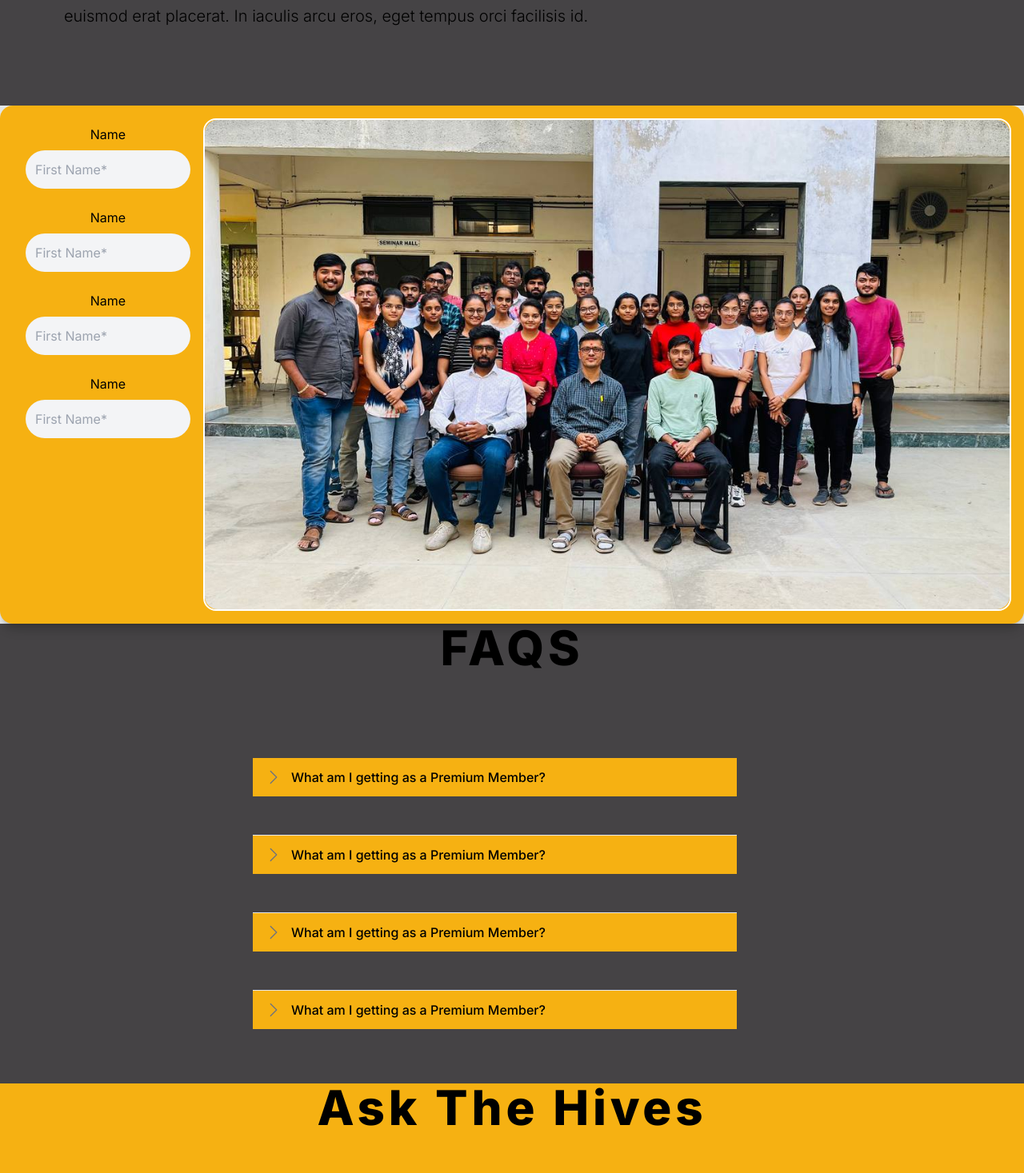
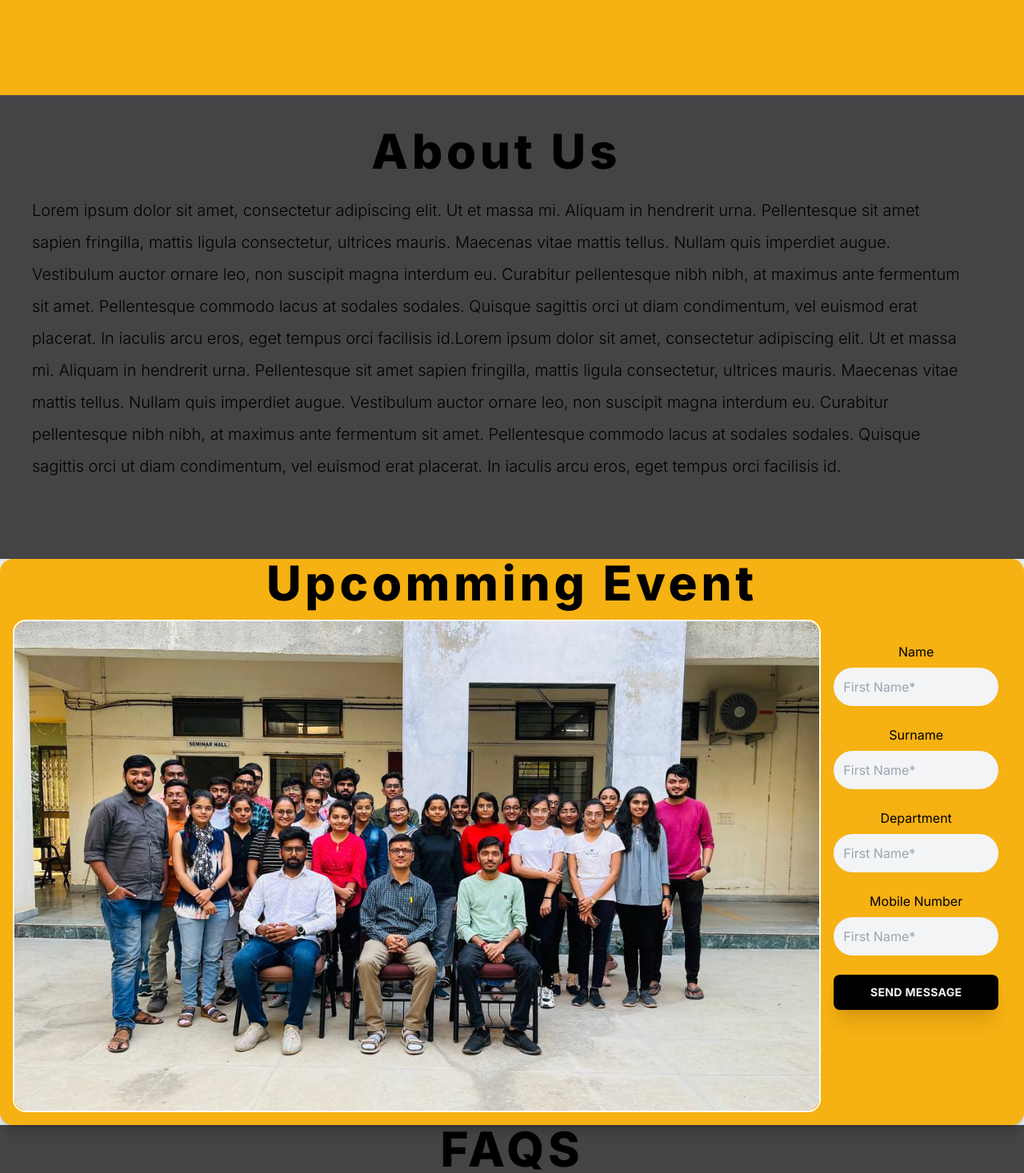
Before and after one commit to jaydeep-kuber/codehivesv3, a Next.js app: page / in a window 1280 px wide. Shown: the part 943-2410 px from the top of the page at 80% size. Built offline with nearby package versions, Linux system fonts and the light colour scheme.

Commit message:
i'm done

```diff
--- a/src/app/components/About.js
+++ b/src/app/components/About.js
@@ -1,11 +1,11 @@
 export default function About() {
     return (
-      <div className=" flex flex-col justify-start items-start w-full h-full pl-20 pr-30 pt-52 pb-20 box-border  bg-[rgba(69,67,69,1)]">
-        <div className=" flex flex-col justify-between items-center w-full h-full box-border">
+      <div className=" flex flex-col justify-center items-center w-full h-full pl-10 pr-20 pt-10 pb-20 box-border  bg-[rgba(69,67,69,1)]">
+        <div className=" flex flex-col justify-center items-center w-full h-full box-border">
           <p className="  border-[#ffffffff]max-lg:text-4xl max-sm:text-2xl max-xl:text-5xl max-2xl:text-6xl leading-relaxed text-8xl   font-poppins  font-[800]  tracking-[4.8px]">
             About Us
           </p>
-          <p className="text-xl font-light leading-relaxed mt-6 mb-4 ">            Lorem ipsum dolor sit amet, consectetur adipiscing elit. Ut et massa
+          <p className="text-xl font-light leading-[2] mt-6 mb-4  ">            Lorem ipsum dolor sit amet, consectetur adipiscing elit. Ut et massa
             mi. Aliquam in hendrerit urna. Pellentesque sit amet sapien fringilla,
             mattis ligula consectetur, ultrices mauris. Maecenas vitae mattis
             tellus. Nullam quis imperdiet augue. Vestibulum auctor ornare leo, non
--- a/src/app/components/ask2.js
+++ b/src/app/components/ask2.js
@@ -33,8 +33,8 @@ export default function Ask2() {
 				<br />
                 </div>
         	</form>
-            	<div className=" w-full lg:w-1/4 flex justify-center">
-					<button className="uppercase text-sm font-bold tracking-wide bg-black text-gray-100 p-3 rounded-lg w-1/2 sha
+            	<div className="sm:w-[400] sm:h-full xxs:h-full  xxs:w-[400] md:w-1/2   lg:w-1/4 flex justify-center">
+					<button className="uppercase text-sm font-bold tracking-wide bg-black text-gray-100 p-3 rounded-lg lg:w-1/4 sm:w-[400]  xxs:w-[200]   justify-center
                       focus:outline-none focus:shadow-outline shadow-xl">
             Send Message
           </button>
--- a/src/app/components/hero.js
+++ b/src/app/components/hero.js
@@ -3,7 +3,7 @@ import Image from "next/image"
 export default function Hero() {
     return (
       <div className=" flex flex-col justify-center items-center w-full h-full pl-5 pr-20 py-30 box-border  bg-[#f6b112]">
-        <div className=" flex flex-row justify-between items-center h-[100%] box-border">
+        <div className=" flex flex-row justify-between items-center w-full  box-border">
           <Image
             src={'/logo.png'}
             alt="Not Found"
--- a/src/app/components/upcomming.js
+++ b/src/app/components/upcomming.js
@@ -2,11 +2,41 @@ import Image from "next/image";
 
 export default function Upcomming() {
     return (
-        <div className=" flex flex-col items-center w-full h-full box-border shadow-lg rounded-2xl basis-2/3 relative bg-[#f6b112] ">
+        <div className=" flex flex-col items-center w-full h-full box-border shadow-lg rounded-2xl basis-1/2 relative bg-[#f6b112] ">
 
+       <p className="  border-[#ffffffff]max-lg:text-4xl max-sm:text-2xl max-xl:text-5xl max-2xl:text-6xl leading-relaxed text-8xl  text-black  font-poppins  font-[800]  tracking-[4.8px]">
+            Upcomming Event
+          </p>
 
         <div className="md:w-full md:h-[40.5rem] w-full h-[40rem] p-4 rounded-2xl shadow-lg  flex flex-col ease-linear duration-300 md:flex-row-reverse">
 
+
+
+
+        <div className=" pt-5 pr-2 pl-2 flex flex-row justify-around flex-wrap">
+          <div className="flex flex-col items-center m-2">
+          <label  >Name</label>
+				<input className="w-full bg-gray-100 text-gray-900 mt-2 p-3 rounded-full focus:outline-none  focus:shadow-outline"
+            type="text" placeholder="First Name*" /><br />
+
+         <label  >Surname</label>
+				<input className="w-full bg-gray-100 text-gray-900 mt-2 p-3 rounded-full focus:outline-none  focus:shadow-outline"
+            type="text" placeholder="First Name*" /><br />
+          <label  >Department</label>
+				<input className="w-full bg-gray-100 text-gray-900 mt-2 p-3 rounded-full focus:outline-none  focus:shadow-outline"
+            type="text" placeholder="First Name*" /><br />
+          <label  >Mobile Number</label>
+				<input className="w-full bg-gray-100 text-gray-900 mt-2 p-3 rounded-full focus:outline-none  focus:shadow-outline"
+            type="number" placeholder="First Name*" /><br />
+         	<button className="uppercase text-sm font-bold tracking-wide bg-black text-gray-100 p-3 rounded-lg w-full  justify-center
+                      focus:outline-none focus:shadow-outline shadow-xl">
+            Send Message
+          </button>
+
+          </div>
+
+
+        </div>
 
         <div className="h-full w-full relative border-2 border-white rounded-2xl">
           <Image
@@ -19,30 +49,6 @@ export default function Upcomming() {
         </div>
 
 
-
-        <div className=" pt-0 pr-2 pl-2 flex flex-row justify-around flex-wrap">
-          <div className="flex flex-col items-center m-2">
-          <label  >Name</label>
-				<input className="w-full bg-gray-100 text-gray-900 mt-2 p-3 rounded-full focus:outline-none  focus:shadow-outline"
-            type="text" placeholder="First Name*" /><br />
-
-         <label  >Name</label>
-				<input className="w-full bg-gray-100 text-gray-900 mt-2 p-3 rounded-full focus:outline-none  focus:shadow-outline"
-            type="text" placeholder="First Name*" /><br />
-          <label  >Name</label>
-				<input className="w-full bg-gray-100 text-gray-900 mt-2 p-3 rounded-full focus:outline-none  focus:shadow-outline"
-            type="text" placeholder="First Name*" /><br />
-          <label  >Name</label>
-				<input className="w-full bg-gray-100 text-gray-900 mt-2 p-3 rounded-full focus:outline-none  focus:shadow-outline"
-            type="text" placeholder="First Name*" /><br />
-
-
-          </div>
-
-
-        </div>
-
-
       </div>
 
       </div>
--- a/src/app/team/page.js
+++ b/src/app/team/page.js
@@ -12,7 +12,7 @@ function Teams() {
 
     <>
 <Navbar />
-      <section className="mt-16 mb-12 container-70  bg-[#f6b112]">
+      <section className="mt-16 mb-12 container-70 shadow-transparent	 bg-[#f6b112]">
         <div className="my-16 w-full text-center">
           {/* <BottomGlitter text="Our Team" /> */}
 
@@ -23,7 +23,8 @@ function Teams() {
 
 
 
-
+        <div
+        className="w-2/3 h-1/2  flex flex-col  rounded-full  shadow-lg shadow-indigo-500/40	    ">
 
         <h2 className=" text-white z-10 bg-[#5865F2] absolute pl-8 pr-8 pb-2 pt-2  rounded-tl-2xl rounded-br-2xl font-semibold">Mentor</h2>
         <br />
@@ -44,7 +45,7 @@ function Teams() {
             );
           })}
         </div>
-
+</div>
 
         <div
         className="w-full h-full rounded-lg flex flex-col  bg-[#f6b112]  ">
@@ -71,8 +72,12 @@ function Teams() {
           })}
         </div>
         </div>
+
+
+
+
         <div
-        className="w-full h-full rounded-lg flex flex-col  bg-[#f6b112]  ">
+        className="w-full h-full rounded-lg flex flex-col shadow-lg  bg-[#f6b112]  ">
 
         <h2 className=' text-white z-10 bg-[#5865F2] absolute pl-8 pr-8 pb-2 pt-2  rounded-tl-2xl rounded-br-2xl font-semibold'>Core Team</h2>
 
@@ -94,8 +99,9 @@ function Teams() {
 
             );
           })}
+          </div>
            </div>
-        </div>
+
 
         <div
         className="w-full h-full rounded-lg flex flex-col  bg-[#f6b112]  ">
```
Also changed, not shown: src/app/components/Footer.js (+0 -12 lines).
